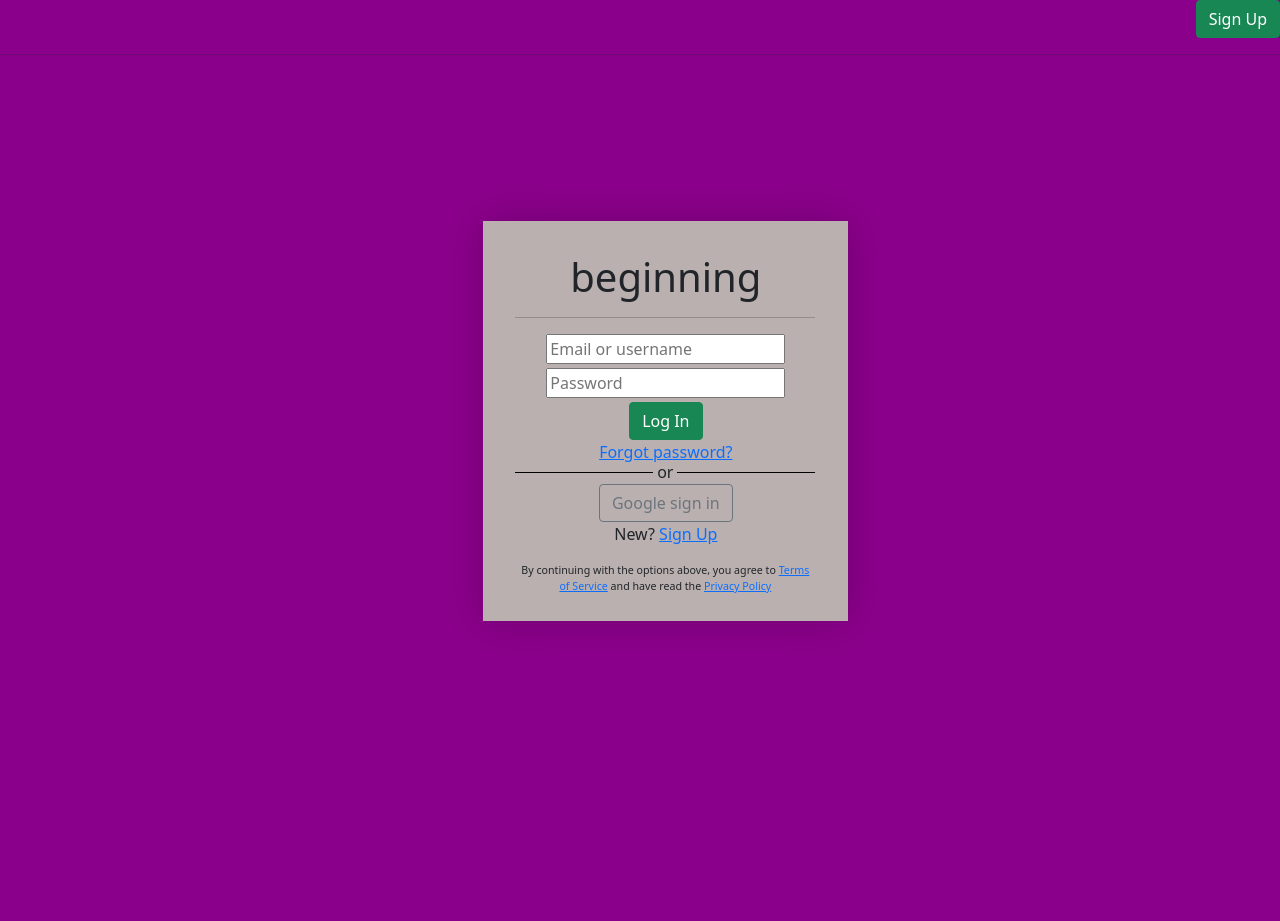
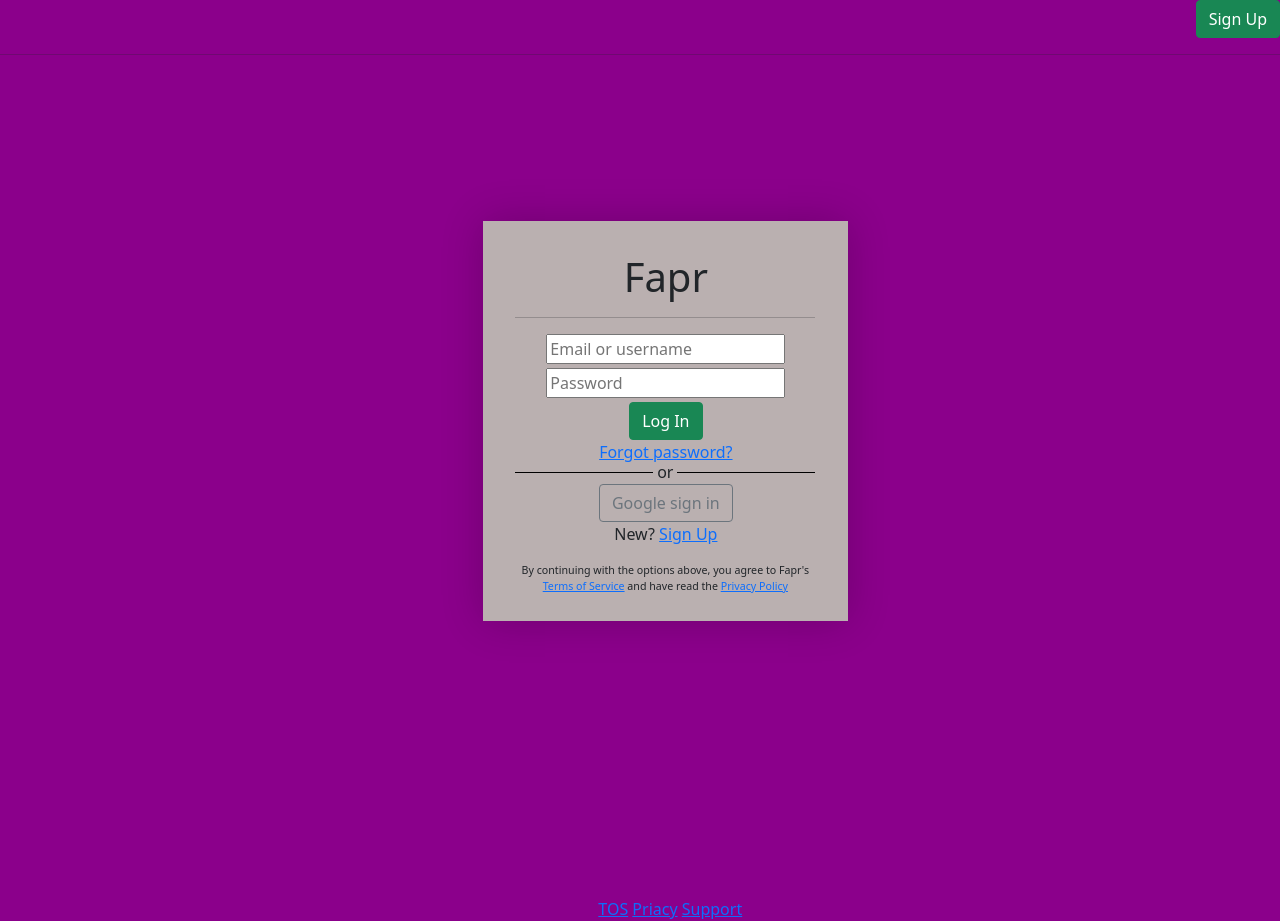
Before and after one commit to mnoon83/The_beginning, a website: page index.html in a window 1280 px wide. Before the commit the page ends 800 px from the top, so only its background shows below. Drawn offline with nearby package versions, Linux system fonts and the light colour scheme.

Commit message:
added footer

```diff
--- a/css/login.css
+++ b/css/login.css
@@ -44,3 +44,10 @@
 .input {
   margin-bottom: 4px;
 }
+
+.footer{
+  text-align: center;
+  display: flex;
+  margin-left: 65px;
+  margin-top: 260px;
+}
--- a/index.html
+++ b/index.html
@@ -23,7 +23,7 @@
 <div class="col-md-6 offset-md-5">
   <div class="login">
     <form>
-    <h1 class="form">beginning</h1>
+    <h1 class="form">Fapr</h1>
     <hr width=300px>
     <!-- <div class="message-error">Incorrect username/password</div> -->
     <div class="input">
@@ -46,18 +46,18 @@
       New? <a href="#">Sign Up</a>
     </p>
     <div class="tos">
-      By continuing with the options above, you agree to  <a href="#">Terms of Service</a> and have read the <a href="#">Privacy Policy</a>
+      By continuing with the options above, you agree to Fapr's <a href="#">Terms of Service</a> and have read the <a href="#">Privacy Policy</a>
   </form>
   </div>
 </div>
 
-<!-- <div class="footer">
+<div class="footer">
   <footer>
       <a href="#">TOS</a>
       <a href="#">Priacy</a>
       <a href="#">Support</a>
   </footer>
-</div> -->
+</div>
 </body>
 
 <script src="https://cdn.jsdelivr.net/npm/bootstrap@5.1.3/dist/js/bootstrap.bundle.min.js"
```
